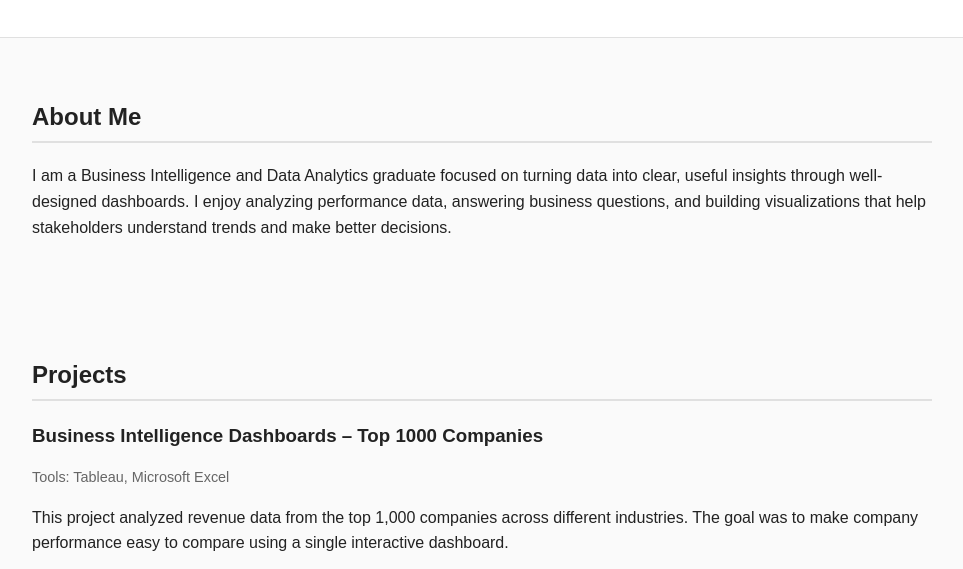
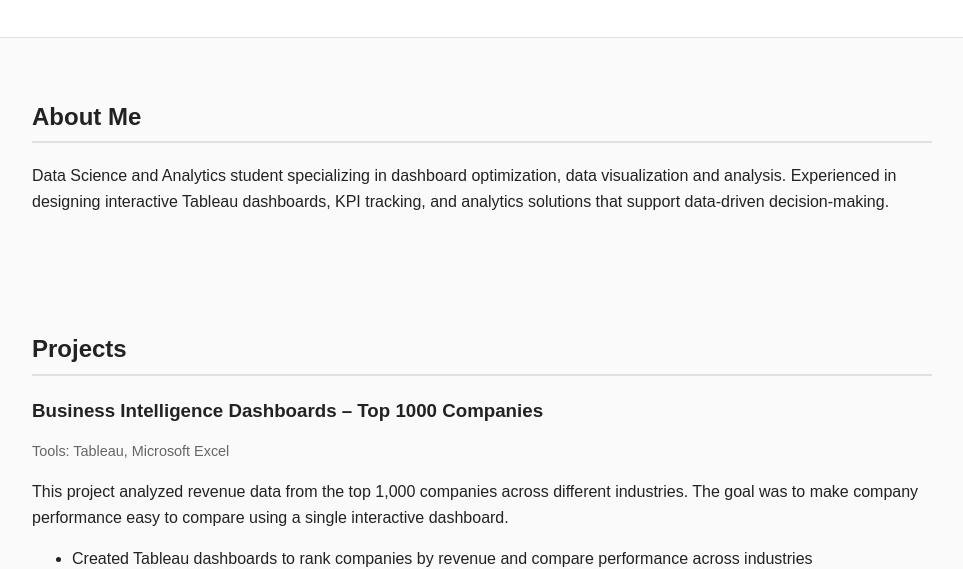
Before and after one commit to kathleenmina/portfolio, a plain HTML site: page index.html in a window 1280 px wide. Shown: the part 184-753 px from the top of the page, without its empty margins (158-1121 px from the left). Drawn offline with Linux system fonts and the light colour scheme.

Commit message:
Update index.html

```diff
--- a/index.html
+++ b/index.html
@@ -76,7 +76,7 @@
 <section>
   <h2>About Me</h2>
   <p>
-    I am a Business Intelligence and Data Analytics graduate focused on turning data into clear, useful insights through well-designed dashboards. I enjoy analyzing performance data, answering business questions, and building visualizations that help stakeholders understand trends and make better decisions.
+    Data Science and Analytics student specializing in dashboard optimization, data visualization and analysis. Experienced in designing interactive Tableau dashboards, KPI tracking, and analytics solutions that support data-driven decision-making.
   </p>
 </section>
 
```
